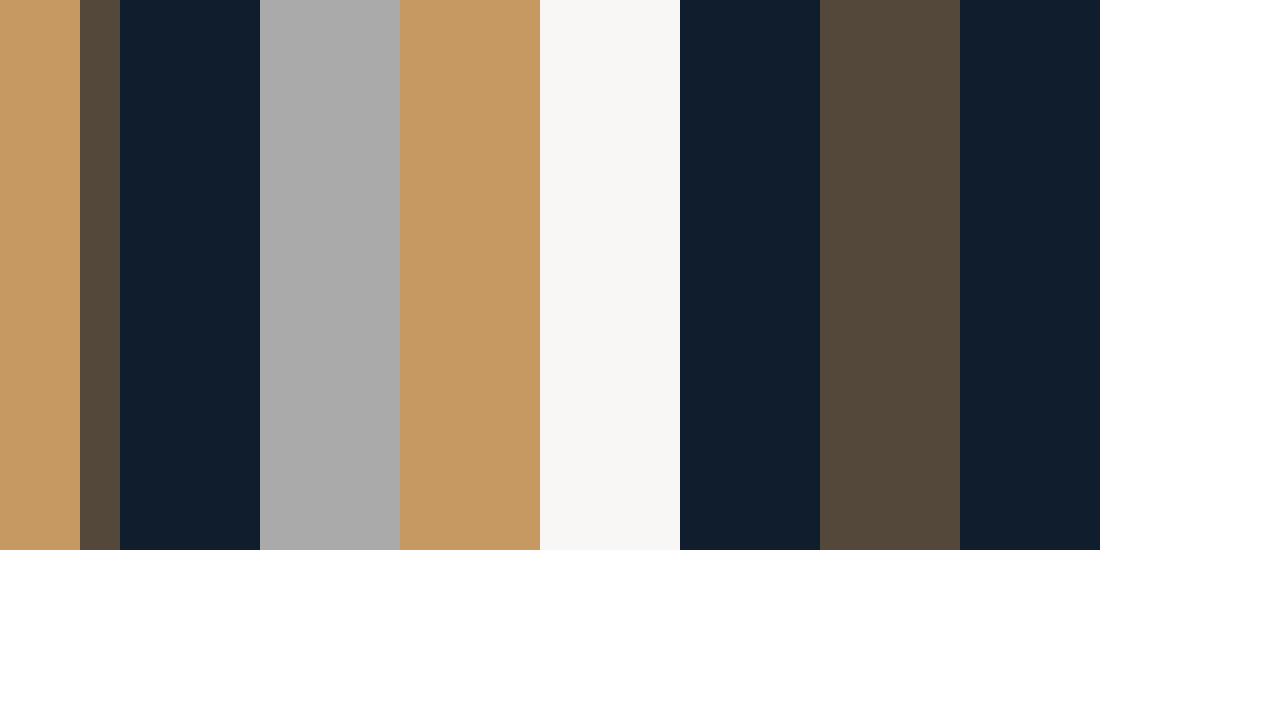
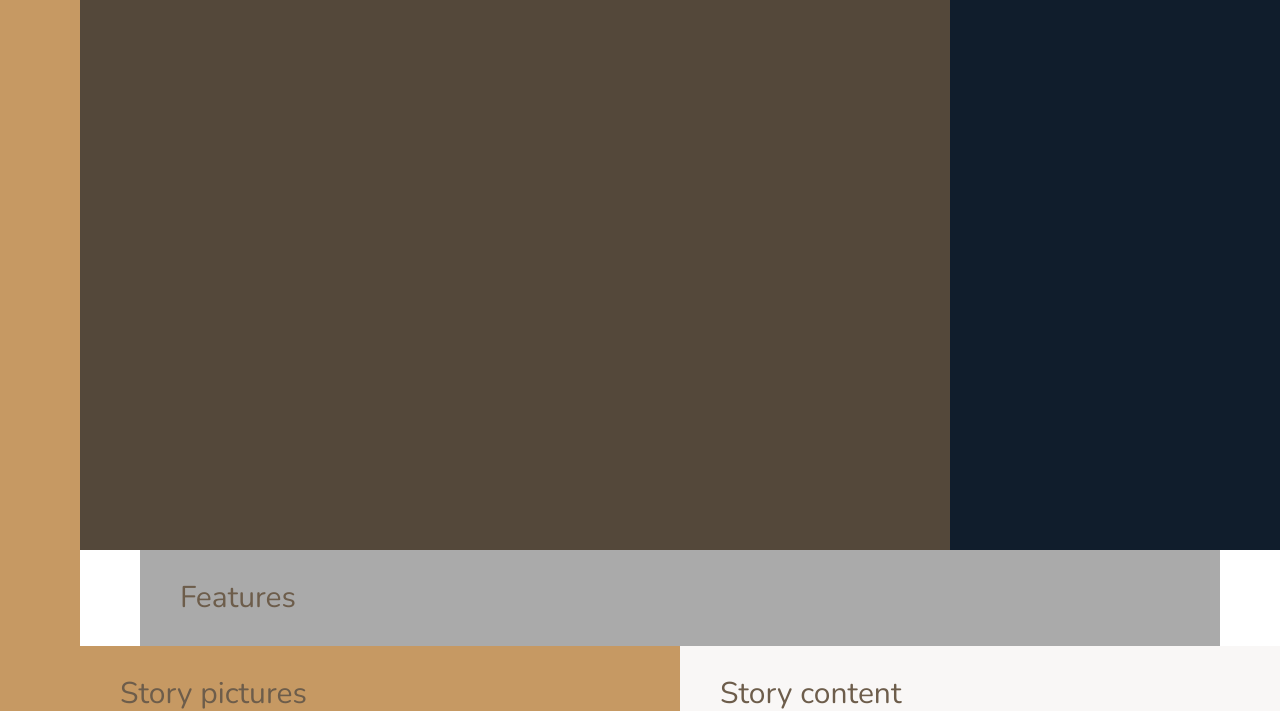
Before and after one commit to tundeszne/nexter, a website: page index.html in a window 1280 px wide. Shown: the part 90-801 px from the top of the page. Drawn offline with nearby package versions, Linux system fonts and the light colour scheme.

Commit message:
finish grid layout

```diff
--- a/sass/_base.scss
+++ b/sass/_base.scss
@@ -38,9 +38,14 @@ body {
   display: grid;
   grid-template-rows: 80vh min-content 40vw repeat(3, min-content);
   grid-template-columns:
-    [sidebar-start] 8rem [sidebar-end full-start] 1fr [center-start] repeat(
-      8,
-      [col-start] minmax(min-content, 14rem) [col-end]
-    )
-    [center-end] 1fr [full-end];
+    [sidebar-start] 8rem [sidebar-end full-start] minmax(6rem, 1fr)
+    [center-start] repeat(8, [col-start] minmax(min-content, 14rem) [col-end])
+    [center-end] minmax(6rem, 1fr)
+    [full-end];
+
+  & > * {
+    // TEST
+    padding: 40px;
+    font-size: 30px;
+  }
 }
--- a/sass/_features.scss
+++ b/sass/_features.scss
@@ -1,3 +1,4 @@
 .features {
   background-color: $color-grey-light-2;
+  grid-column: center-start / center-end;
 }
--- a/sass/_footer.scss
+++ b/sass/_footer.scss
@@ -1,3 +1,4 @@
 .footer {
   background-color: $color-secondary;
+  grid-column: full-start / full-end;
 }
--- a/sass/_gallery.scss
+++ b/sass/_gallery.scss
@@ -1,3 +1,4 @@
 .gallery {
   background-color: $color-grey-dark-1;
+  grid-column: full-start / full-end;
 }
--- a/sass/_header.scss
+++ b/sass/_header.scss
@@ -1,3 +1,4 @@
 .header {
   background-color: $color-grey-dark-1;
+  grid-column: full-start / col-end 6;
 }
--- a/sass/_homes.scss
+++ b/sass/_homes.scss
@@ -1,3 +1,4 @@
 .homes {
   background-color: $color-secondary;
+  grid-column: center-start / center-end;
 }
--- a/sass/_realtors.scss
+++ b/sass/_realtors.scss
@@ -1,3 +1,4 @@
 .realtors {
   background-color: $color-secondary;
+  grid-column: col-start 7 / full-end;
 }
--- a/sass/_sidebar.scss
+++ b/sass/_sidebar.scss
@@ -1,3 +1,5 @@
 .sidebar {
   background-color: $color-primary;
+  grid-column: sidebar-start / sidebar-end;
+  grid-row: 1 / -1;
 }
--- a/sass/_story.scss
+++ b/sass/_story.scss
@@ -1,8 +1,10 @@
 .story {
   &__pictures {
     background-color: $color-primary;
+    grid-column: full-start / col-end 4;
   }
   &__content {
     background-color: $color-grey-light-1;
+    grid-column: col-start 5 / full-end;
   }
 }
```
Also changed, not shown: css/style.css.
